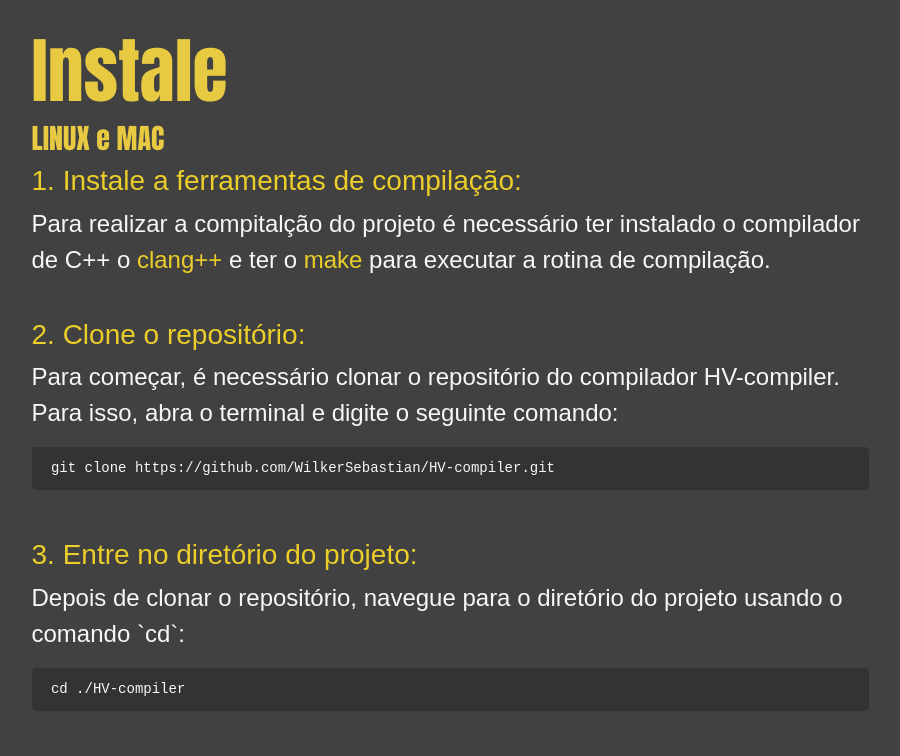
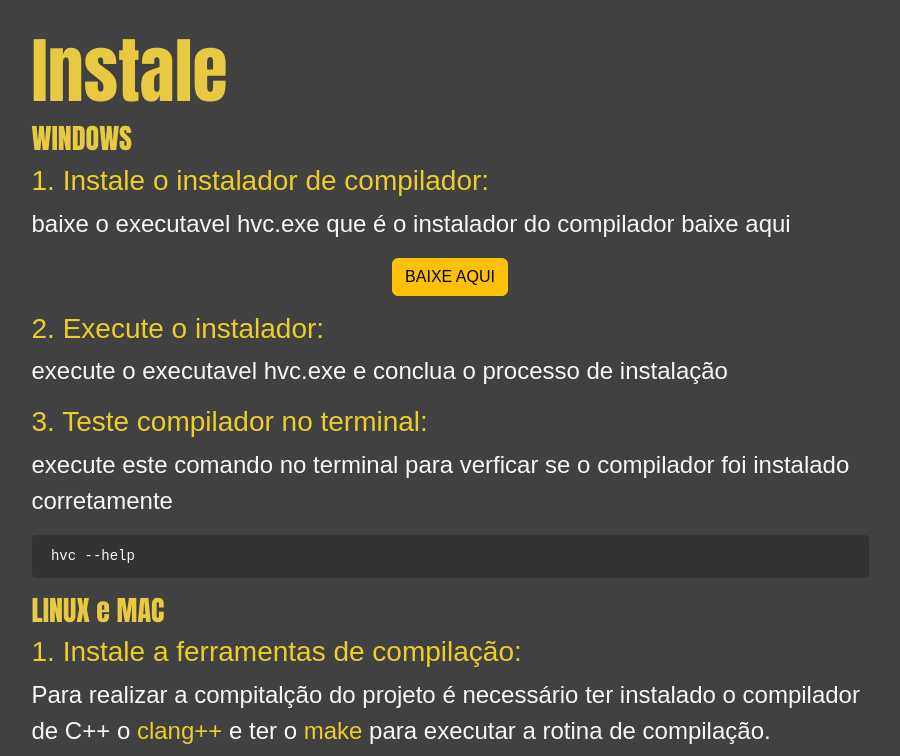
Before and after one commit to WilkerSebastian/HV-compiler, a website: page index.html in a window 1280 px wide. Shown: the part 780-1536 px from the top of the page, without its empty margins (190-1090 px from the left). Drawn offline with nearby package versions, Linux system fonts and the light colour scheme.

Commit message:
adiciona instalador windows

```diff
--- a/index.html
+++ b/index.html
@@ -69,6 +69,36 @@
 
                 <h1 class="title-conteudo">Instale</h1>
 
+                <h2 class="title-conteudo fs-3">WINDOWS</h2>
+
+                <h3 class="subtitle-conteudo">  1. Instale o instalador de compilador: </h3>
+                <p class="text-conteudo">
+
+                    baixe o executavel hvc.exe que é o instalador do compilador baixe aqui
+
+                </p>
+                <div class="d-flex justify-content-center my-3">
+
+                    <a class="btn btn-warning" href="https://github.com/WilkerSebastian/HV-compiler/releases/download/v1.0.0-hvc-win-x64/HVC.exe" target="_blank">BAIXE AQUI</a>
+
+                </div>
+                <h3 class="subtitle-conteudo">  2. Execute o instalador: </h3>
+                <p class="text-conteudo">
+
+                    execute o executavel hvc.exe e conclua o processo de instalação
+
+                </p>
+
+                <h3 class="subtitle-conteudo">  3. Teste compilador no terminal: </h3>
+                <p class="text-conteudo">
+
+                    execute este comando no terminal para verficar se o compilador foi instalado corretamente
+
+                    <br>
+                    <pre><code class="language-bash"> hvc --help </code></pre>
+
+                </p>
+
                 <h2 class="title-conteudo fs-3">LINUX e MAC</h2>
 
                 <h3 class="subtitle-conteudo">  1. Instale a ferramentas de compilação: </h3>
@@ -138,7 +168,7 @@
 
                 <h1 class="title-conteudo">Aprenda</h1>
 
-                <h3 class="subtitle-conteudo mt-5"> O que é HV?</h3>
+                <h3 class="subtitle-conteudo mt-5"> O que é HV-2?</h3>
 
                 <p class="text-conteudo">
                     HV-2 é um computador hipotético que foi criado com o objetivo de ilustrar de forma didática o
@@ -165,7 +195,7 @@
                     Em resumo, o HV-2 é uma ferramenta útil para quem deseja aprender sobre programação e computação,
                     oferecendo uma compreensão mais detalhada sobre o funcionamento básico de um computador e como ele
                     interage com a linguagem de programação. Para saber mais sobre o HV-2 e suas instruções, é possível
-                    acessar o link fornecido acima.
+                    acessar o link fornecido <a href="./docs/computadro_hv1_hv2_.pdf"  target="_blank" class="link-conteudo">AQUI</a>.
 
                 </p>
 
```
